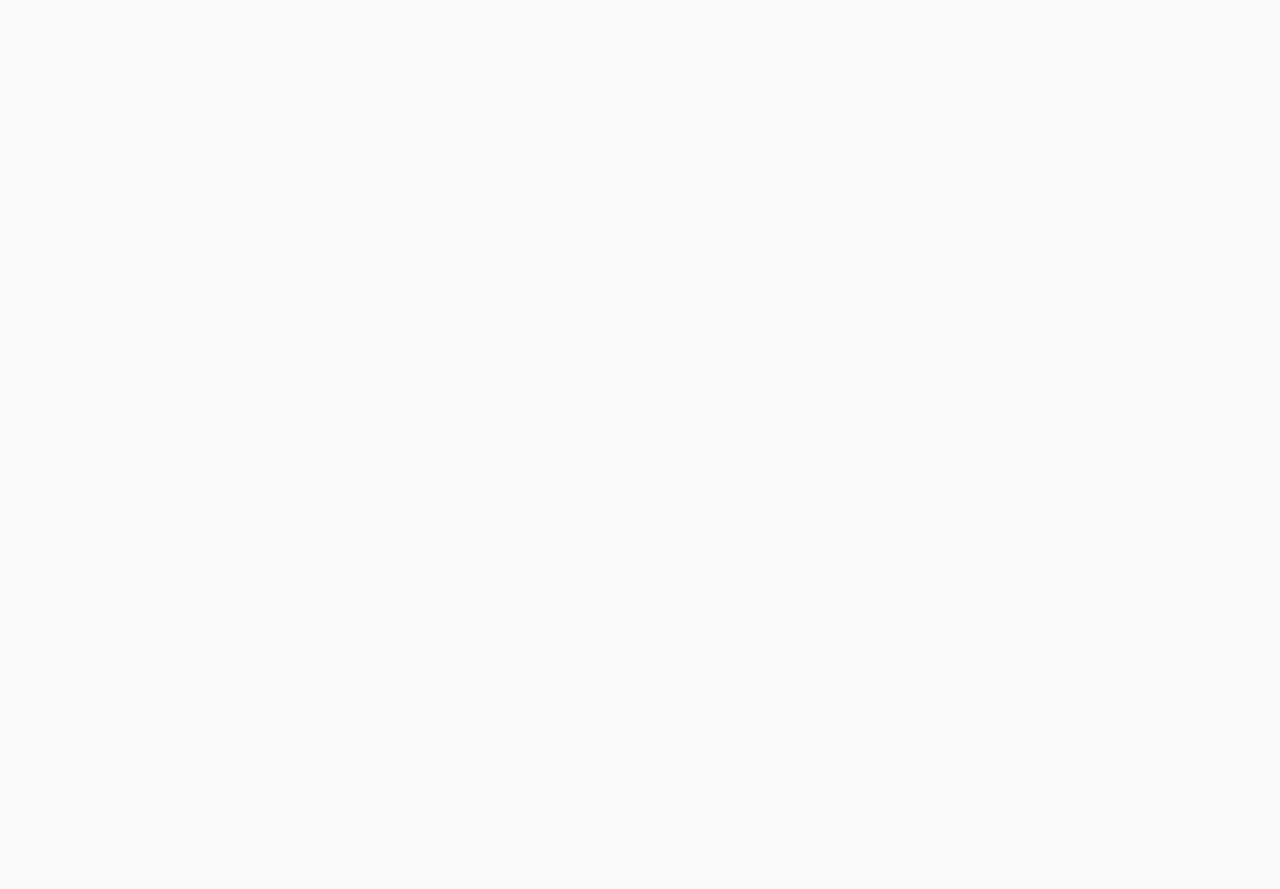
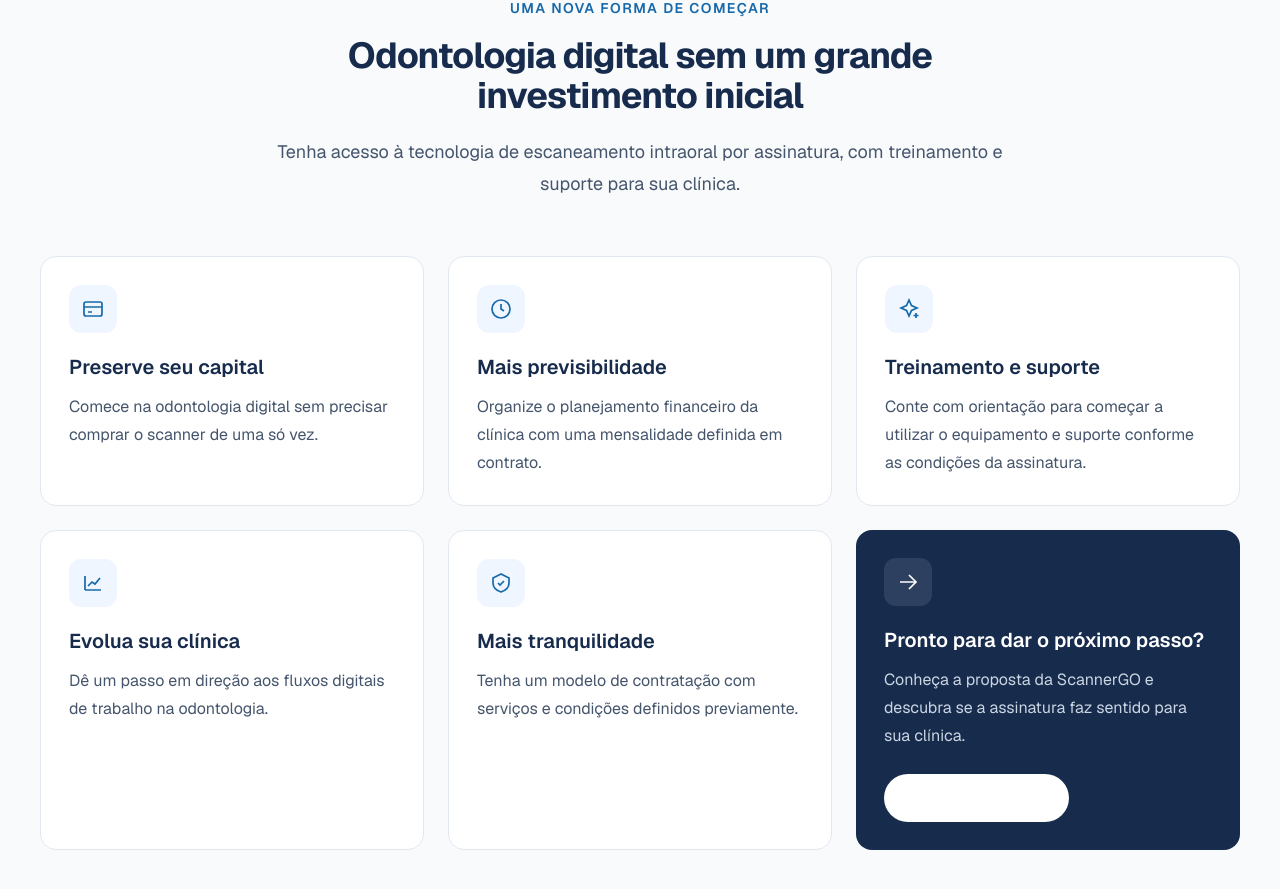
Before and after one commit to AnaBeat/scannergo, a Next.js app: page / in a window 1280 px wide. Shown: the part 1055-1944 px from the top of the page. Before the commit the page ends 854 px from the top, so only its background shows below. Built offline with nearby package versions, Linux system fonts and the light colour scheme.

Commit message:
adiciona seção de benefícios da assinatura ScannerGO

```diff
--- a/app/page.tsx
+++ b/app/page.tsx
@@ -1,3 +1,5 @@
+import Image from "next/image";
+
 export default function Home() {
   return (
     <div className="min-h-screen">
@@ -114,10 +116,193 @@ export default function Home() {
                   Tecnologia para sua clínica
                 </p>
                 <p className="mt-2 text-sm leading-6 text-slate-500">
-                  Em breve, a imagem do scanner intraoral ficará em destaque
-                  nesta área.
+                  <div className="flex min-h-80 items-center justify-center rounded-3xl border border-slate-200 bg-[#f8fafc] p-6 md:min-h-115">
+                    <Image
+                      src="/scanner-intraoral.jpeg"
+                      alt="Scanner intraoral Runyes 3DS Mega V5"
+                      width={700}
+                      height={600}
+                      priority
+                      className="h-auto max-h-105
+                       w-full object-contain"
+                    />
+                  </div>
                 </p>
               </div>
+            </div>
+          </div>
+        </section>
+
+        {/* Seção de benefícios */}
+        <section id="beneficios" className="bg-[#f8fafc] py-20 md:py-28">
+          <div className="mx-auto max-w-7xl px-6 lg:px-10">
+            <div className="mx-auto max-w-3xl text-center">
+              <span className="text-sm font-semibold uppercase tracking-widest text-[#1769aa]">
+                Uma nova forma de começar
+              </span>
+
+              <h2 className="mt-4 text-3xl font-bold tracking-tight text-[#172b4d] sm:text-4xl">
+                Odontologia digital sem um grande investimento inicial
+              </h2>
+
+              <p className="mt-5 text-lg leading-8 text-slate-600">
+                Tenha acesso à tecnologia de escaneamento intraoral por
+                assinatura, com treinamento e suporte para sua clínica.
+              </p>
+            </div>
+
+            <div className="mt-14 grid gap-6 md:grid-cols-2 lg:grid-cols-3">
+              <article className="rounded-2xl border border-slate-200 bg-white p-7 transition hover:-translate-y-1 hover:shadow-lg">
+                <div className="flex h-12 w-12 items-center justify-center rounded-xl bg-blue-50 text-[#1769aa]">
+                  <svg
+                    viewBox="0 0 24 24"
+                    fill="none"
+                    stroke="currentColor"
+                    strokeWidth="1.7"
+                    className="h-6 w-6"
+                    aria-hidden="true"
+                  >
+                    <rect x="3" y="5" width="18" height="14" rx="2" />
+                    <path d="M3 10h18M7 15h4" />
+                  </svg>
+                </div>
+
+                <h3 className="mt-5 text-xl font-semibold text-[#172b4d]">
+                  Preserve seu capital
+                </h3>
+                <p className="mt-3 leading-7 text-slate-600">
+                  Comece na odontologia digital sem precisar comprar o scanner
+                  de uma só vez.
+                </p>
+              </article>
+
+              <article className="rounded-2xl border border-slate-200 bg-white p-7 transition hover:-translate-y-1 hover:shadow-lg">
+                <div className="flex h-12 w-12 items-center justify-center rounded-xl bg-blue-50 text-[#1769aa]">
+                  <svg
+                    viewBox="0 0 24 24"
+                    fill="none"
+                    stroke="currentColor"
+                    strokeWidth="1.7"
+                    className="h-6 w-6"
+                    aria-hidden="true"
+                  >
+                    <circle cx="12" cy="12" r="9" />
+                    <path d="M12 7v5l3 2" />
+                  </svg>
+                </div>
+
+                <h3 className="mt-5 text-xl font-semibold text-[#172b4d]">
+                  Mais previsibilidade
+                </h3>
+                <p className="mt-3 leading-7 text-slate-600">
+                  Organize o planejamento financeiro da clínica com uma
+                  mensalidade definida em contrato.
+                </p>
+              </article>
+
+              <article className="rounded-2xl border border-slate-200 bg-white p-7 transition hover:-translate-y-1 hover:shadow-lg">
+                <div className="flex h-12 w-12 items-center justify-center rounded-xl bg-blue-50 text-[#1769aa]">
+                  <svg
+                    viewBox="0 0 24 24"
+                    fill="none"
+                    stroke="currentColor"
+                    strokeWidth="1.7"
+                    className="h-6 w-6"
+                    aria-hidden="true"
+                  >
+                    <path d="M12 3l2.5 5.5L20 11l-5.5 2.5L12 19l-2.5-5.5L4 11l5.5-2.5L12 3Z" />
+                    <path d="M19 16v5M16.5 18.5h5" />
+                  </svg>
+                </div>
+
+                <h3 className="mt-5 text-xl font-semibold text-[#172b4d]">
+                  Treinamento e suporte
+                </h3>
+                <p className="mt-3 leading-7 text-slate-600">
+                  Conte com orientação para começar a utilizar o equipamento e
+                  suporte conforme as condições da assinatura.
+                </p>
+              </article>
+
+              <article className="rounded-2xl border border-slate-200 bg-white p-7 transition hover:-translate-y-1 hover:shadow-lg">
+                <div className="flex h-12 w-12 items-center justify-center rounded-xl bg-blue-50 text-[#1769aa]">
+                  <svg
+                    viewBox="0 0 24 24"
+                    fill="none"
+                    stroke="currentColor"
+                    strokeWidth="1.7"
+                    className="h-6 w-6"
+                    aria-hidden="true"
+                  >
+                    <path d="M4 19V5M4 19h16" />
+                    <path d="m7 15 4-4 3 2 5-6" />
+                  </svg>
+                </div>
+
+                <h3 className="mt-5 text-xl font-semibold text-[#172b4d]">
+                  Evolua sua clínica
+                </h3>
+                <p className="mt-3 leading-7 text-slate-600">
+                  Dê um passo em direção aos fluxos digitais de trabalho na
+                  odontologia.
+                </p>
+              </article>
+
+              <article className="rounded-2xl border border-slate-200 bg-white p-7 transition hover:-translate-y-1 hover:shadow-lg">
+                <div className="flex h-12 w-12 items-center justify-center rounded-xl bg-blue-50 text-[#1769aa]">
+                  <svg
+                    viewBox="0 0 24 24"
+                    fill="none"
+                    stroke="currentColor"
+                    strokeWidth="1.7"
+                    className="h-6 w-6"
+                    aria-hidden="true"
+                  >
+                    <path d="M12 3 4 7v5c0 5 3.5 7.5 8 9 4.5-1.5 8-4 8-9V7l-8-4Z" />
+                    <path d="m9 12 2 2 4-4" />
+                  </svg>
+                </div>
+
+                <h3 className="mt-5 text-xl font-semibold text-[#172b4d]">
+                  Mais tranquilidade
+                </h3>
+                <p className="mt-3 leading-7 text-slate-600">
+                  Tenha um modelo de contratação com serviços e condições
+                  definidos previamente.
+                </p>
+              </article>
+
+              <article className="flex flex-col items-start rounded-2xl bg-[#172b4d] p-7 text-white">
+                <div className="flex h-12 w-12 items-center justify-center rounded-xl bg-white/10 text-white">
+                  <svg
+                    viewBox="0 0 24 24"
+                    fill="none"
+                    stroke="currentColor"
+                    strokeWidth="1.7"
+                    className="h-6 w-6"
+                    aria-hidden="true"
+                  >
+                    <path d="M4 12h16M13 5l7 7-7 7" />
+                  </svg>
+                </div>
+
+                <h3 className="mt-5 text-xl font-semibold">
+                  Pronto para dar o próximo passo?
+                </h3>
+                <p className="mt-3 flex-1 leading-7 text-slate-300">
+                  Conheça a proposta da ScannerGO e descubra se a assinatura faz
+                  sentido para sua clínica.
+                </p>
+
+                <a
+                  href="https://wa.me/5562981720585?text=Ol%C3%A1%21%20Quero%20conhecer%20a%20assinatura%20ScannerGO."
+                  target="_blank"
+                  rel="noopener noreferrer"
+                  className="mt-6 inline-flex min-h-12 items-center justify-center rounded-full bg-white px-5 py-3 font-semibold text-[#172b4d] transition hover:bg-blue-50"
+                >
+                  Falar com a equipe
+                </a>
+              </article>
             </div>
           </div>
         </section>
```
Also changed, not shown: public/scanner-intraoral.jpeg.
